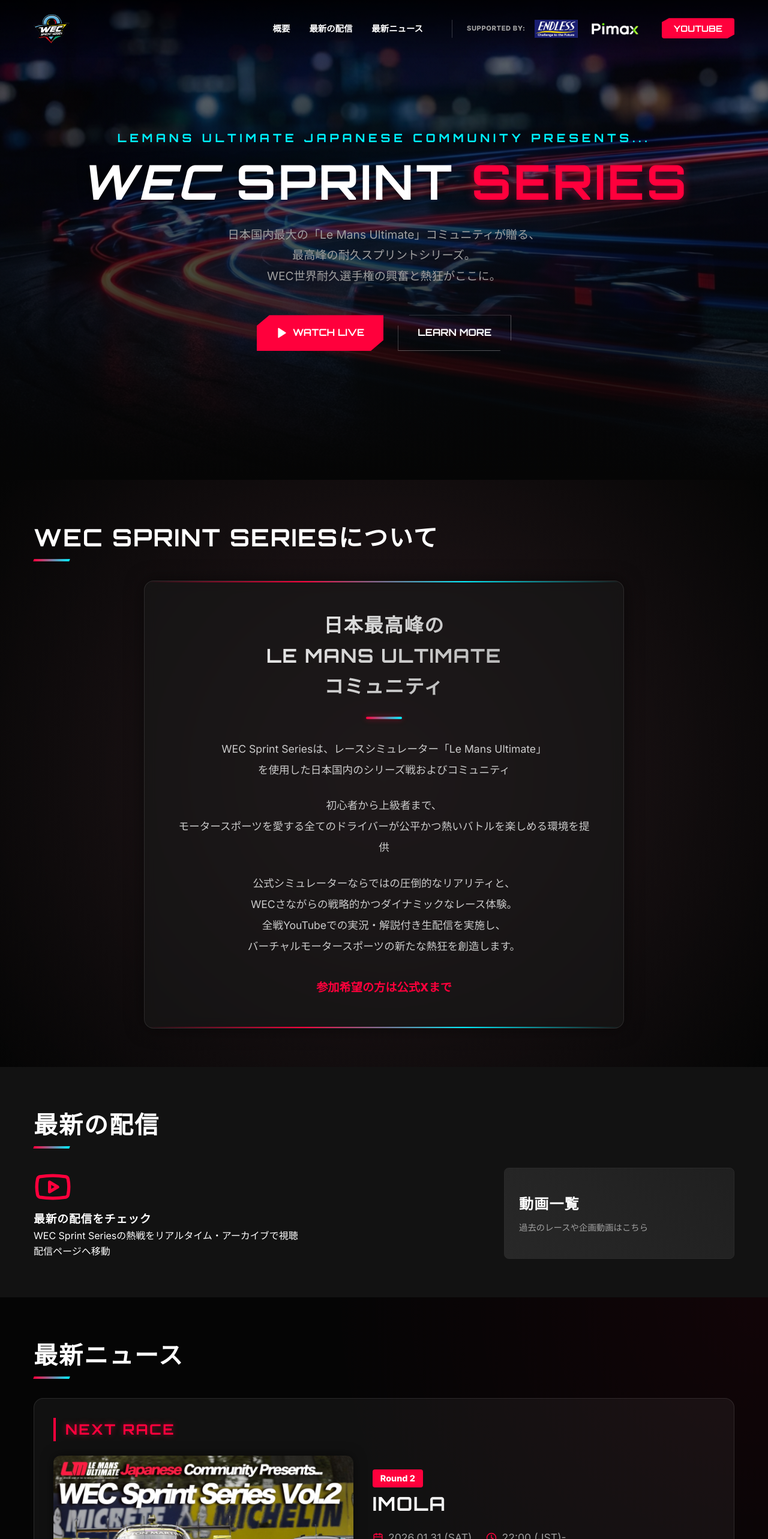
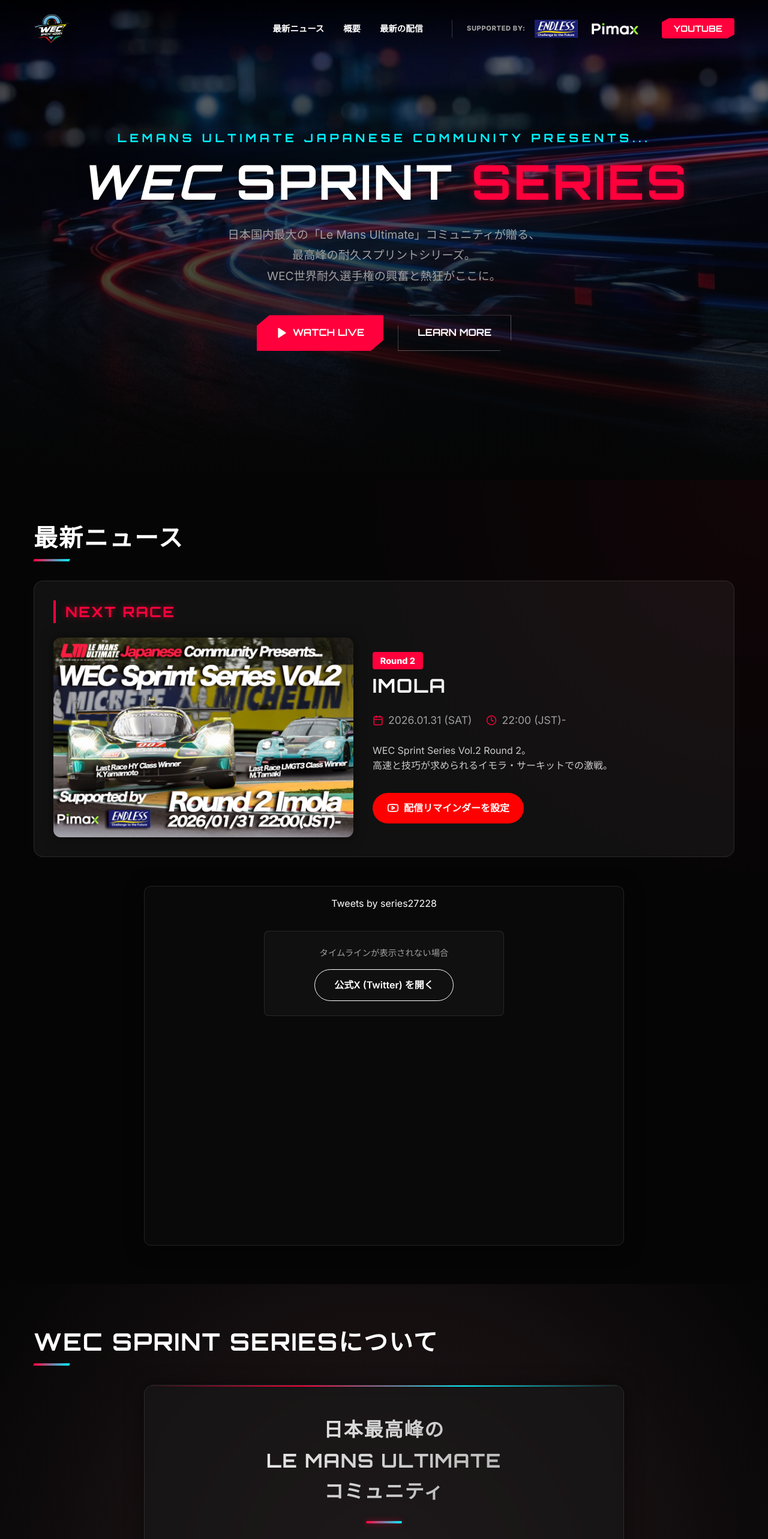
Before and after one commit to ciccida/wec-sprint-series, a React (Vite) app: page / in a window 1280 px wide. Shown: the top 2566 px of the page at 60% size. Built offline with nearby package versions, Linux system fonts and the light colour scheme.

Commit message:
layout: Move News section above About section

```diff
--- a/src/App.jsx
+++ b/src/App.jsx
@@ -12,9 +12,9 @@
         <>
             <Navbar />
             <Hero />
+            <TwitterFeed />
             <About />
             <LatestVideos />
-            <TwitterFeed />
             <Sponsors />
             <Footer />
         </>
--- a/src/components/Navbar.jsx
+++ b/src/components/Navbar.jsx
@@ -19,9 +19,9 @@
                     <img src="/assets/logo.png" alt="WEC Sprint Series" />
                 </a>
                 <ul className="nav-links">
+                    <li><a href="#news">最新ニュース</a></li>
                     <li><a href="#about">概要</a></li>
                     <li><a href="#latest">最新の配信</a></li>
-                    <li><a href="#news">最新ニュース</a></li>
                     <li className="header-sponsors">
                         <span className="supported-by">SUPPORTED BY:</span>
                         <a href="https://www.endless-sport.co.jp/" target="_blank" rel="noopener noreferrer">
```
